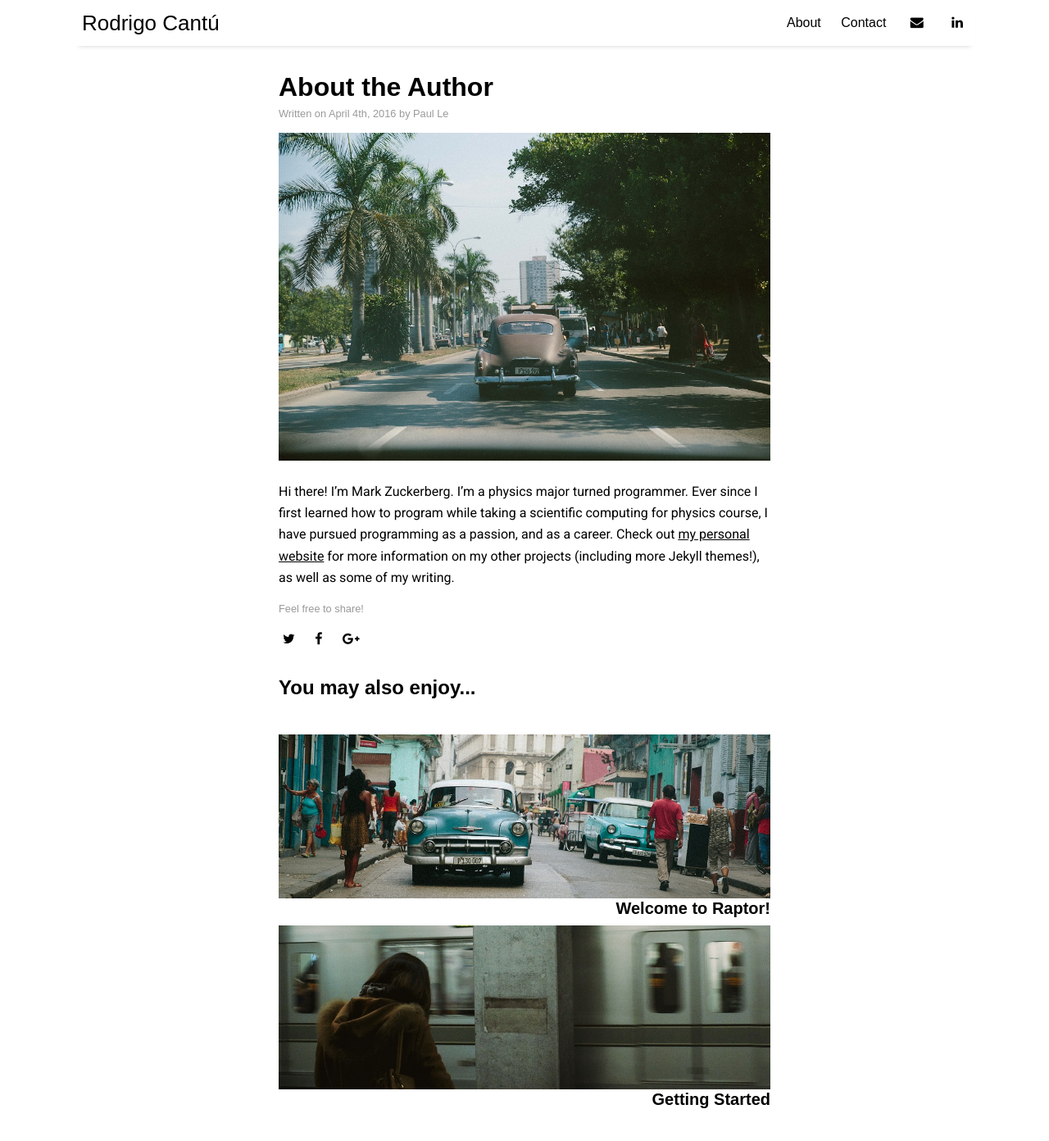
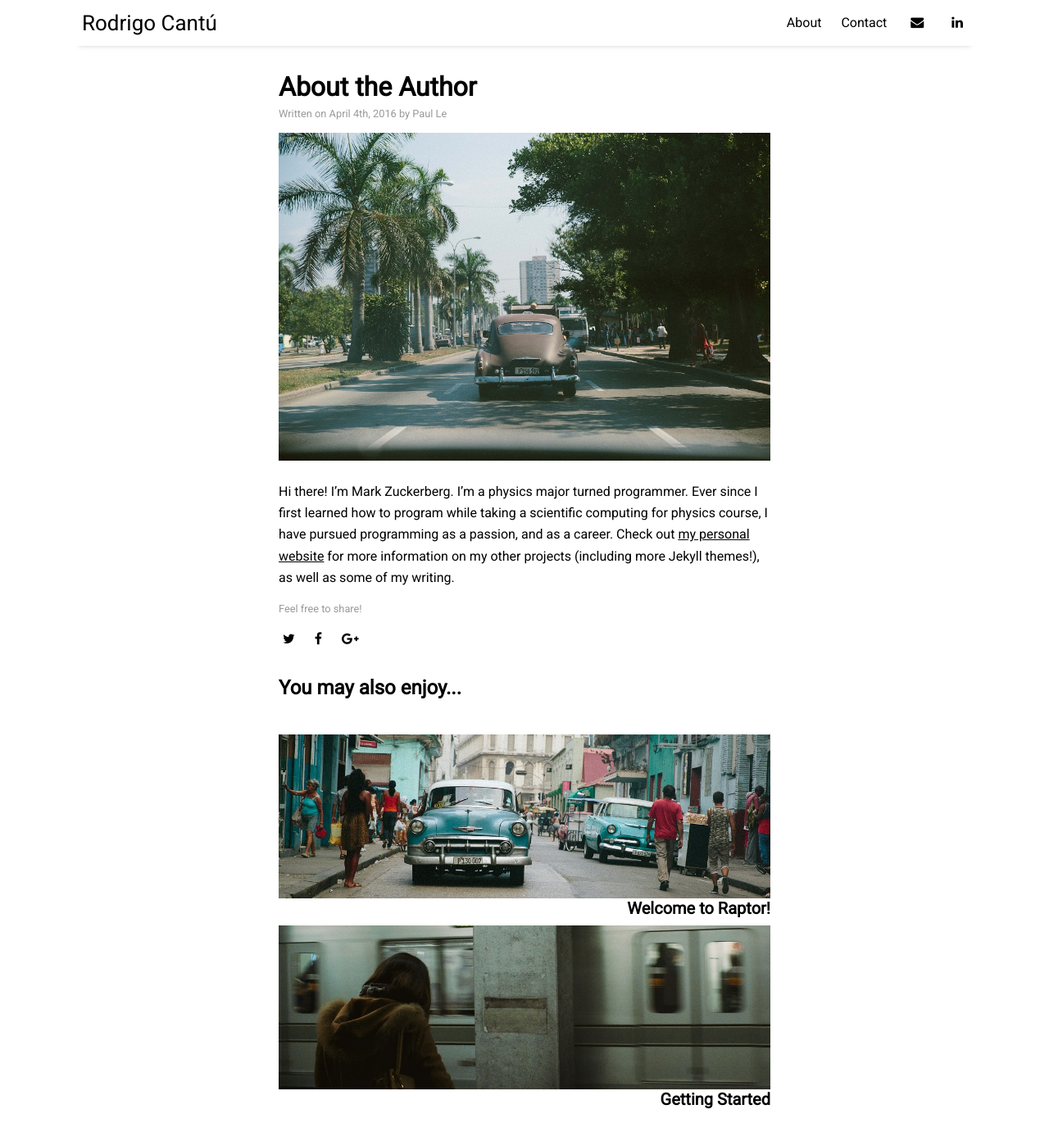
Before and after one commit to rod-can/rodrigo-cantu, a Jekyll site: the page built from _posts/2016-04-04-about-the-author.md, in a window 1280 px wide and 1400 px high. Shown: the top 1392 px of the window at 82% size. Built offline with Jekyll 4.4.1, drawn with Linux system fonts in a browser that asks for light colours; nearby versions of some CDN libraries.

Commit message:
Update main.scss

```diff
--- a/assets/css/main.scss
+++ b/assets/css/main.scss
@@ -6,7 +6,7 @@
   Site variables
 */
 
-$base-font-family: 'Oswald', sans-serif;
+$base-font-family: 'Roboto', sans-serif;
 
 $body-font-family: 'Roboto', sans-serif;
 
```
